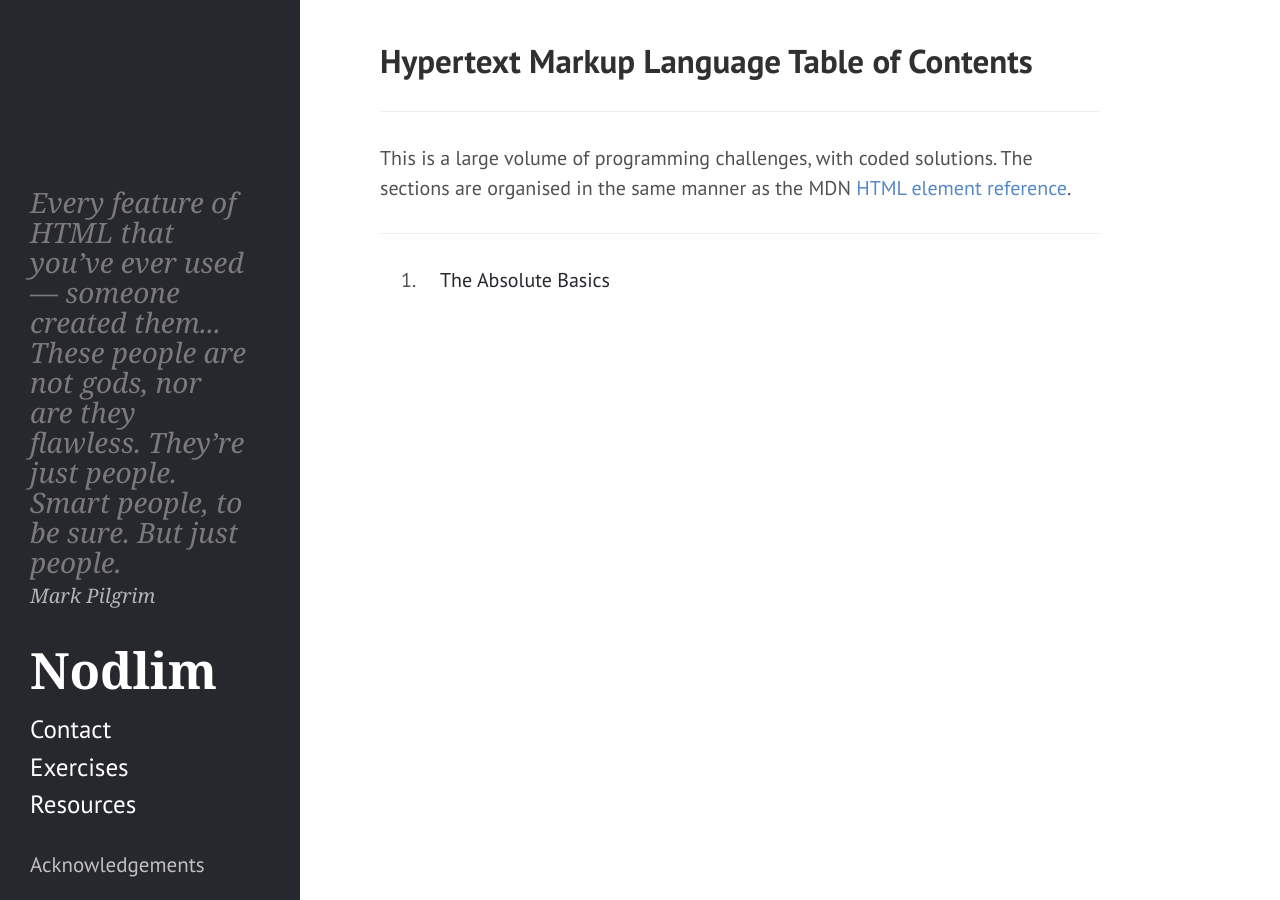
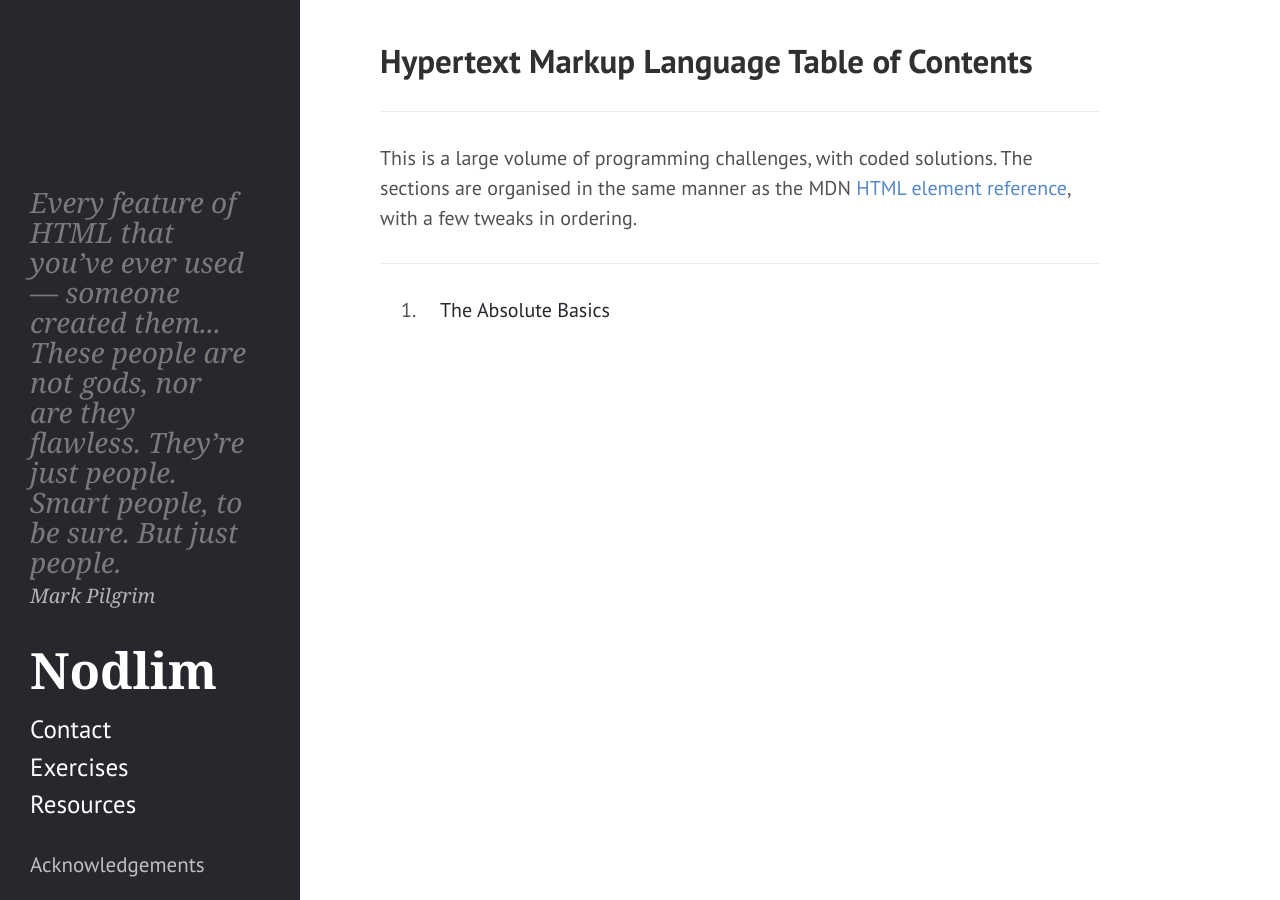
Before and after one commit to kranzuft/nodlim_old, a Jekyll site: the page built from _htmlprac/index.html, in a window 1280 px wide. Built offline with Jekyll 4.4.1, drawn with Linux system fonts in a browser that asks for light colours.

Commit message:
acknowledged order will not exaclty match mdn

```diff
--- a/_htmlprac/index.html
+++ b/_htmlprac/index.html
@@ -10,7 +10,7 @@ qauth: Mark Pilgrim
 
 <section class="description"></section>
   <p>
-    This is a large volume of programming challenges, with coded solutions. The sections are organised in the same manner as the MDN <a href="https://developer.mozilla.org/en-US/docs/Web/HTML/Element">HTML element reference</a>.
+    This is a large volume of programming challenges, with coded solutions. The sections are organised in the same manner as the MDN <a href="https://developer.mozilla.org/en-US/docs/Web/HTML/Element">HTML element reference</a>, with a few tweaks in ordering.
   </p>
 </section>
 
```
